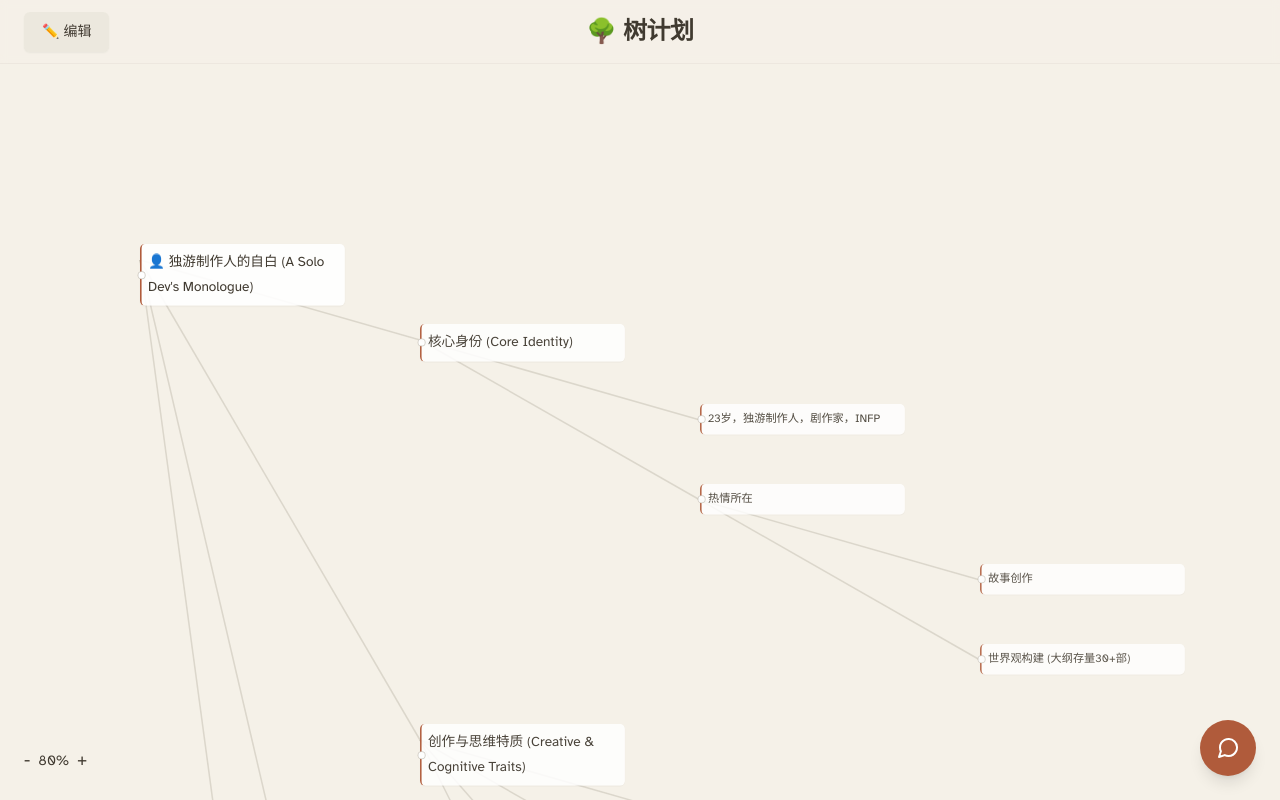
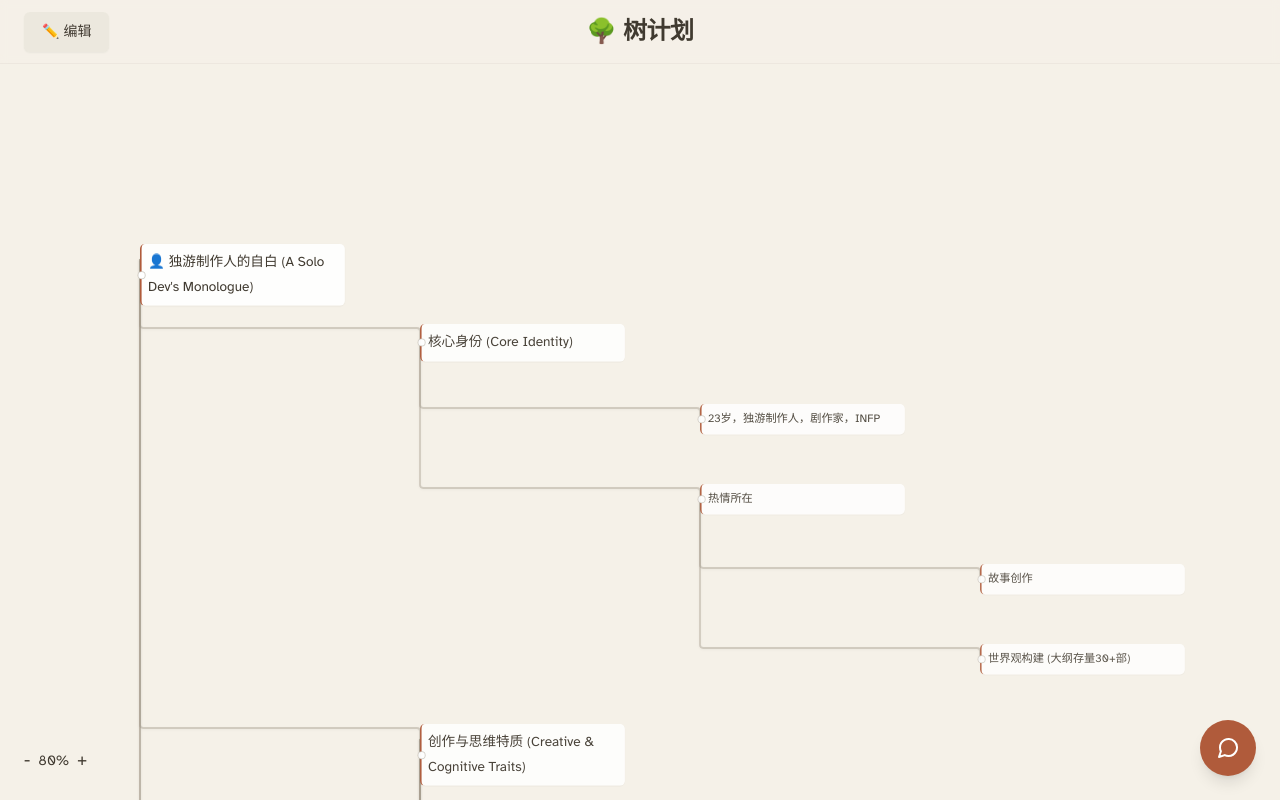
Before and after one commit to tobenot/Tree-Plan, a React (Vite) app: page / in a window 1280 px wide. Both pictures are taken after a click on the button "👁️‍🗨️ 预览". Built offline with nearby package versions, Linux system fonts and the light colour scheme.

Commit message:
Improve connection lines with curved paths and enhanced visual styling
Co-authored-by: sorrust <sorrust@gmail.com>

```diff
--- a/src/Preview.tsx
+++ b/src/Preview.tsx
@@ -371,13 +371,43 @@ const Preview = ({ content }: { content: TiptapNode }) => {
 						if (!parentNode) return null;
 						const isDimmed = focusedText && ![node.text, parentNode.text].includes(focusedText);
 
+						// 计算90度弯折路径
+						const startX = parentNode.position.x;
+						const startY = parentNode.position.y + 20;
+						const endX = node.position.x;
+						const endY = node.position.y + 20;
+
+						// 智能计算路径：根据节点位置关系选择最佳路径
+						const cornerRadius = 4; // 圆角半径
+						let pathData: string;
+
+						// 如果子节点在父节点下方且水平距离较近，使用简单的垂直连接
+						if (Math.abs(endX - startX) < 50 && endY > startY) {
+							pathData = `M ${startX} ${startY} L ${endX} ${endY}`;
+						} else {
+							// 否则使用90度弯折路径，更像传统大纲笔记
+							const verticalEndY = startY + 35; // 垂直段长度
+							const horizontalY = Math.max(verticalEndY, endY - 15); // 水平段位置
+
+							// 使用更平滑的路径，避免过于尖锐的拐角
+							pathData = `M ${startX} ${startY}
+								L ${startX} ${horizontalY - cornerRadius}
+								Q ${startX} ${horizontalY} ${startX + cornerRadius} ${horizontalY}
+								L ${endX - cornerRadius} ${horizontalY}
+								Q ${endX} ${horizontalY} ${endX} ${horizontalY + cornerRadius}
+								L ${endX} ${endY}`;
+						}
+
 						return (
-							<line
+							<path
 								key={`line-struct-${node.id}-${parentNode.id}`}
-								x1={parentNode.position.x} y1={parentNode.position.y + 20}
-								x2={node.position.x} y2={node.position.y + 20}
-								className={`stroke-root-secondary/30 transition-opacity duration-300 ${isDimmed ? 'opacity-10' : 'opacity-100'}`}
-								strokeWidth={1.5 / transform.scale}
+								d={pathData}
+								className={`stroke-root-secondary/40 transition-opacity duration-300 ${isDimmed ? 'opacity-10' : 'opacity-100'}`}
+								strokeWidth={1.8 / transform.scale}
+								fill="none"
+								strokeLinecap="round"
+								strokeLinejoin="round"
+								filter="drop-shadow(0 1px 1px rgba(0,0,0,0.1))"
 							/>
 						);
 					})}
@@ -387,14 +417,45 @@ const Preview = ({ content }: { content: TiptapNode }) => {
 						const isDimmed = focusedText && ![link.from.text, link.to.text].includes(focusedText);
 						const isHighlighted = focusedText && link.from.text === focusedText;
 
+						// 计算90度弯折路径
+						const startX = link.from.position.x;
+						const startY = link.from.position.y + 20;
+						const endX = link.to.position.x;
+						const endY = link.to.position.y + 20;
+
+						// 智能计算路径：根据节点位置关系选择最佳路径
+						const cornerRadius = 3; // 圆角半径（稍小一些）
+						let pathData: string;
+
+						// 如果两个节点距离较近，使用简单的直线连接
+						const distance = Math.sqrt(Math.pow(endX - startX, 2) + Math.pow(endY - startY, 2));
+						if (distance < 80) {
+							pathData = `M ${startX} ${startY} L ${endX} ${endY}`;
+						} else {
+							// 否则使用90度弯折路径，更像传统大纲笔记
+							const verticalEndY = startY + 30; // 垂直段长度
+							const horizontalY = Math.max(verticalEndY, endY - 12); // 水平段位置
+
+							// 使用更平滑的路径，避免过于尖锐的拐角
+							pathData = `M ${startX} ${startY}
+								L ${startX} ${horizontalY - cornerRadius}
+								Q ${startX} ${horizontalY} ${startX + cornerRadius} ${horizontalY}
+								L ${endX - cornerRadius} ${horizontalY}
+								Q ${endX} ${horizontalY} ${endX} ${horizontalY + cornerRadius}
+								L ${endX} ${endY}`;
+						}
+
 						return (
-							<line
+							<path
 								key={`line-theme-${index}`}
-								x1={link.from.position.x} y1={link.from.position.y + 20}
-								x2={link.to.position.x} y2={link.to.position.y + 20}
-								className={`stroke-branch-accent/50 transition-all duration-300 ${isDimmed ? 'opacity-0' : 'opacity-100'} ${isHighlighted ? 'stroke-[2.5]' : 'stroke-[1.5]'}`}
+								d={pathData}
+								className={`stroke-branch-accent/60 transition-all duration-300 ${isDimmed ? 'opacity-0' : 'opacity-100'} ${isHighlighted ? 'stroke-[2.5]' : 'stroke-[1.5]'}`}
 								strokeWidth={(isHighlighted ? 2.5 : 1.5) / transform.scale}
 								strokeDasharray="4 3"
+								fill="none"
+								strokeLinecap="round"
+								strokeLinejoin="round"
+								filter="drop-shadow(0 1px 1px rgba(0,0,0,0.15))"
 							/>
 						)
 					})}
```
